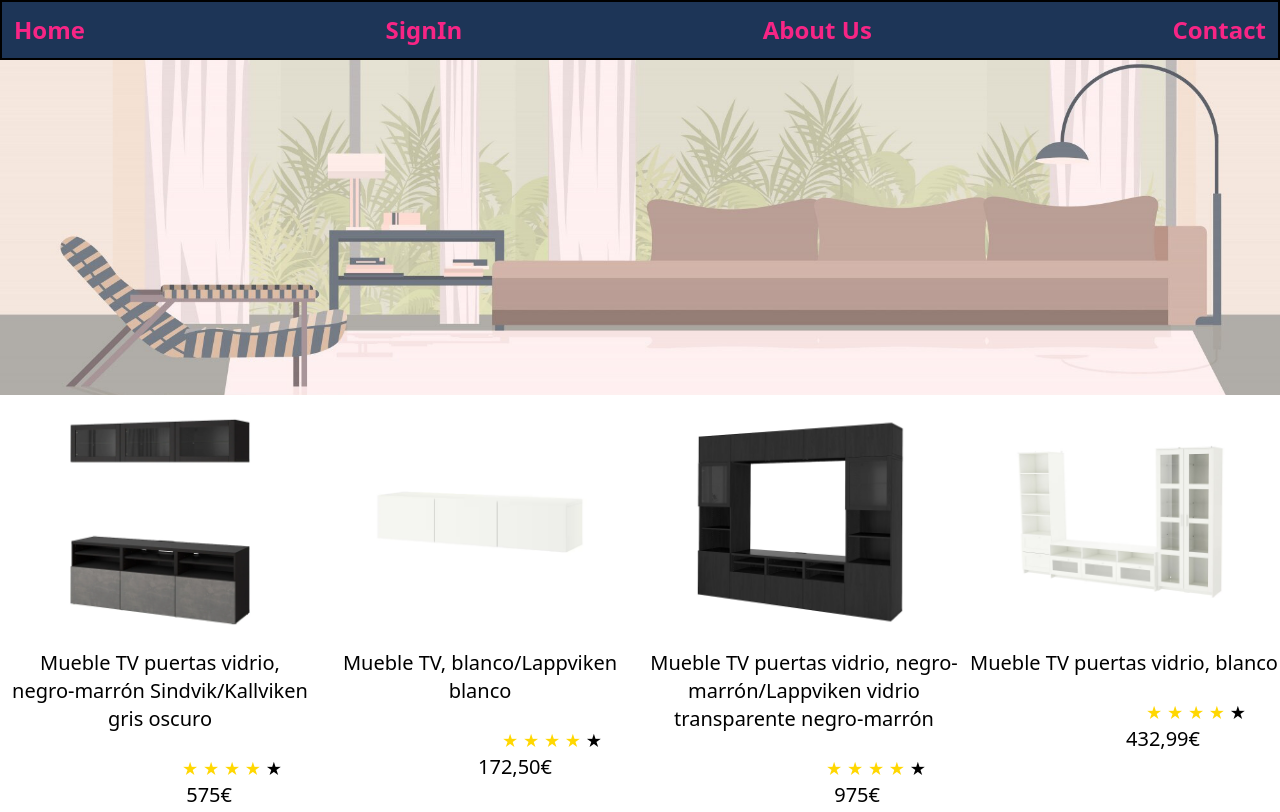
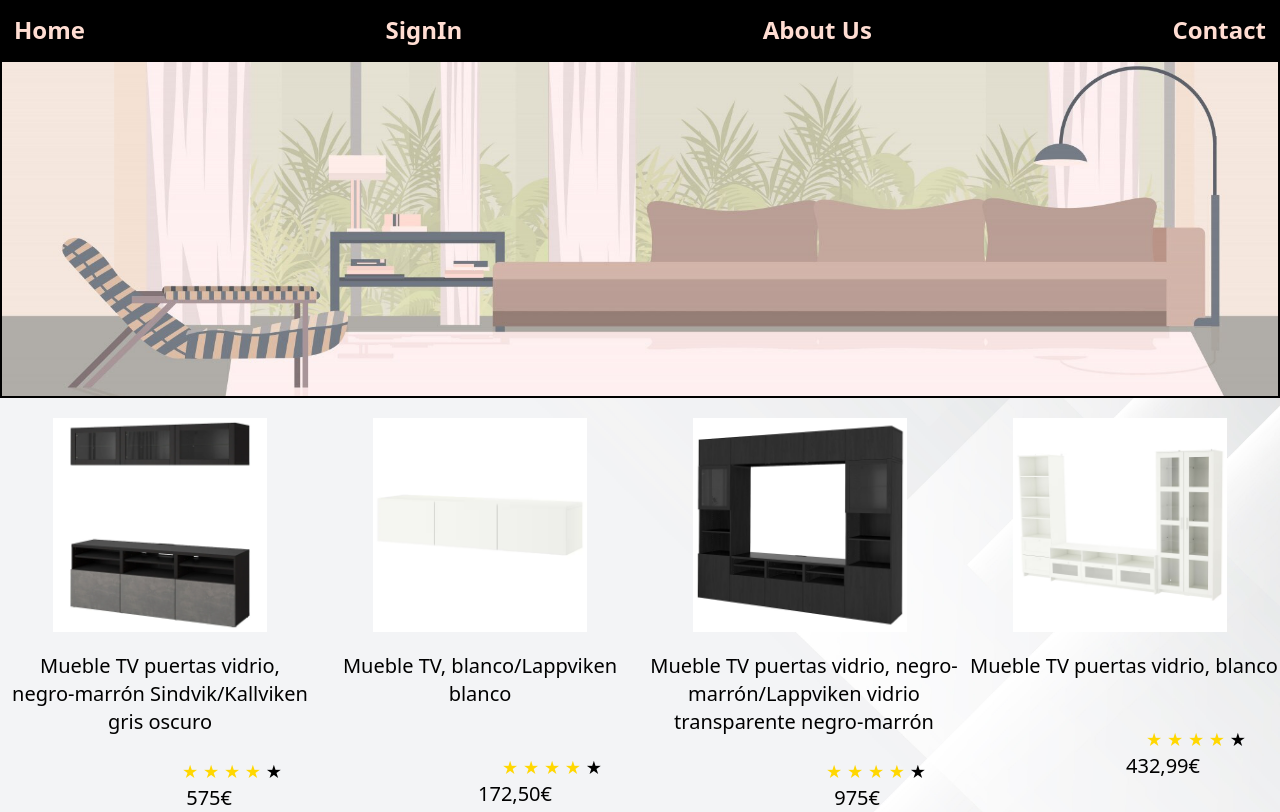
Before and after one commit to Cirvianum-DAW/mp9-uf1-projectetailwind-kerlin2024, a website built with Parcel: page src/index.html in a window 1280 px wide. Built offline with nearby package versions, Linux system fonts and the light colour scheme; files whose address does not match are found by name.

Commit message:
Prueba antes cambiar fondo imagenes

```diff
--- a/src/index.html
+++ b/src/index.html
@@ -13,26 +13,26 @@
 <body>
   <nav>
     <ul
-      class="flex justify-between items-center p-3 columns-4  bg-[#1d3557] bg-opacity-100 font-semibold border-solid border-2 border-[#000000]">
+      class="flex justify-between items-center p-3 columns-4  bg-[#000000] bg-opacity-100 font-semibold border-solid border-2 border-[#000000]">
       <li>
-        <a href="#" class="text-2xl text-[#F72585] hover:text-[#3A0CA3]">Home</a>
+        <a href="#" class="text-2xl text-[#ffddd2] hover:text-[#3A0CA3]">Home</a>
       </li>
       <li>
-        <a href="#" class="text-2xl text-[#F72585] hover:text-[#3A0CA3]">SignIn</a>
+        <a href="#" class="text-2xl text-[#ffddd2] hover:text-[#3A0CA3]">SignIn</a>
       </li>
       <li>
-        <a href="#" class="text-2xl text-[#F72585] hover:text-[#3A0CA3]">About Us</a>
+        <a href="#" class="text-2xl text-[#ffddd2] hover:text-[#3A0CA3]">About Us</a>
       </li>
       <li>
-        <a href="#" class="text-2xl text-[#F72585] hover:text-[#3A0CA3]">Contact</a>
+        <a href="#" class="text-2xl text-[#ffddd2] hover:text-[#3A0CA3]">Contact</a>
     </ul>
   </nav>
   <div class="flex flex-nowrap text-white">
-    <img src="/src/img/back.jpg">
+    <img class="border-solid border-2 border-[#000000]" src="/src/img/back.jpg">
   </div>
 
   <div class="flex flex-wrap gap-0 md:justify-center lg:justify-between">
-    <div class="w-full  md:w-1/3  lg:w-1/4 bg-[#000000] mb-4 md:mb-0">
+    <div class="w-full sm:w-1/2  md:w-1/3  lg:w-1/4 bg-[#ffffff] bg-opacity-0 mb-4 md:mb-0">
       <div class="w-2/3 mx-auto mt-5"><img src="/src/img/primera.webp"></div>
       <div class="mx-2 text-black text-center">
         <p class="text-xl mt-5">Mueble TV puertas vidrio, negro-marrón Sindvik/Kallviken gris oscuro</p><br>
@@ -46,10 +46,10 @@
         <p class="text-[#000000] text-right mr-20 text-xl">575€</p>
       </div>
     </div>
-    <div class="w-full  md:w-1/3  lg:w-1/4 bg-[#0000000] mb-4 md:mb-0">
+    <div class="w-full sm:w-1/2  md:w-1/3  lg:w-1/4 bg-[#ffffff] bg-opacity-0 mb-4 md:mb-0">
       <div class="w-2/3 mx-auto mt-5"><img src="/src/img/segona.avif"></div>
       <div class="mx-2 text-black text-center">
-        <p class="text-xl mt-5">Mueble TV, blanco/Lappviken blanco</p><br>
+        <p class="text-xl mt-5">Mueble TV, blanco/Lappviken blanco</p><br><br>
         <div class="rating ml-36">
           <span class="star" style="color: #FFD700; ">&#9733;</span>
           <span class="star" style="color: #FFD700; ">&#9733;</span>
@@ -60,7 +60,7 @@
         <p class="text-[#000000] text-right mr-20 text-xl">172,50€</p>
       </div>
     </div>
-    <div class="w-full  md:w-1/3 lg:w-1/4 bg-[#0000000] mb-4 md:mb-0">
+    <div class="w-full sm:w-1/2  md:w-1/3 lg:w-1/4 bg-[#ffffff] bg-opacity-0 mb-4 md:mb-0">
       <div class="w-2/3 mx-auto mt-5"><img src="/src/img/tercera.avif"></div>
       <div class="ml-2 text-balck text-center">
         <p class="text-xl mt-5">Mueble TV puertas vidrio, negro-marrón/Lappviken vidrio transparente negro-marrón</p><br>
@@ -74,10 +74,10 @@
         <p class="text-[#000000] text-right mr-20 text-xl">975€</p>
       </div>
     </div>
-    <div class="w-full md:w-1/3 lg:w-1/4 bg-[#000000] ">
+    <div class="w-full sm:w-1/2 md:w-1/3 lg:w-1/4 bg-[#000000] bg-opacity-0">
       <div class="w-2/3 mx-auto mt-5"><img src="/src/img/cuarta.avif"></div>
       <div class="ml-2 text-balck text-center">
-        <p class="text-xl mt-5">Mueble TV puertas vidrio, blanco</p><br>
+        <p class="text-xl mt-5">Mueble TV puertas vidrio, blanco</p><br><br>
         <div class="rating ml-36">
           <span class="star" style="color: #FFD700; ">&#9733;</span>
           <span class="star" style="color: #FFD700; ">&#9733;</span>
--- a/src/style.css
+++ b/src/style.css
@@ -1,4 +1,4 @@
-/* body{
-    background-image: url("/src/img/background1.jpeg");
+body{
+    background-image: url("/src/img/background.jpeg");
     background-size: cover;
-} */
+}
```
Also changed, not shown: dist/output.css, src/img/background.jpeg (added).
